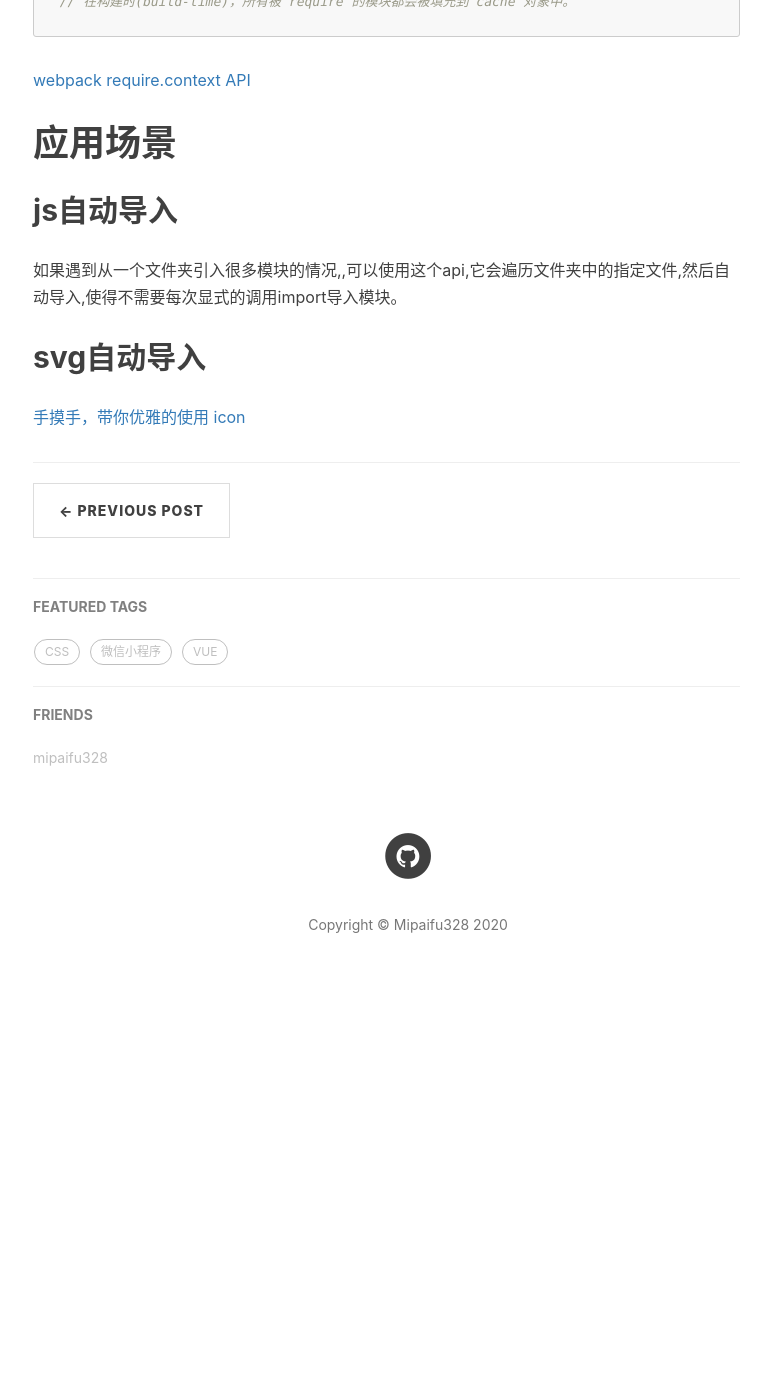
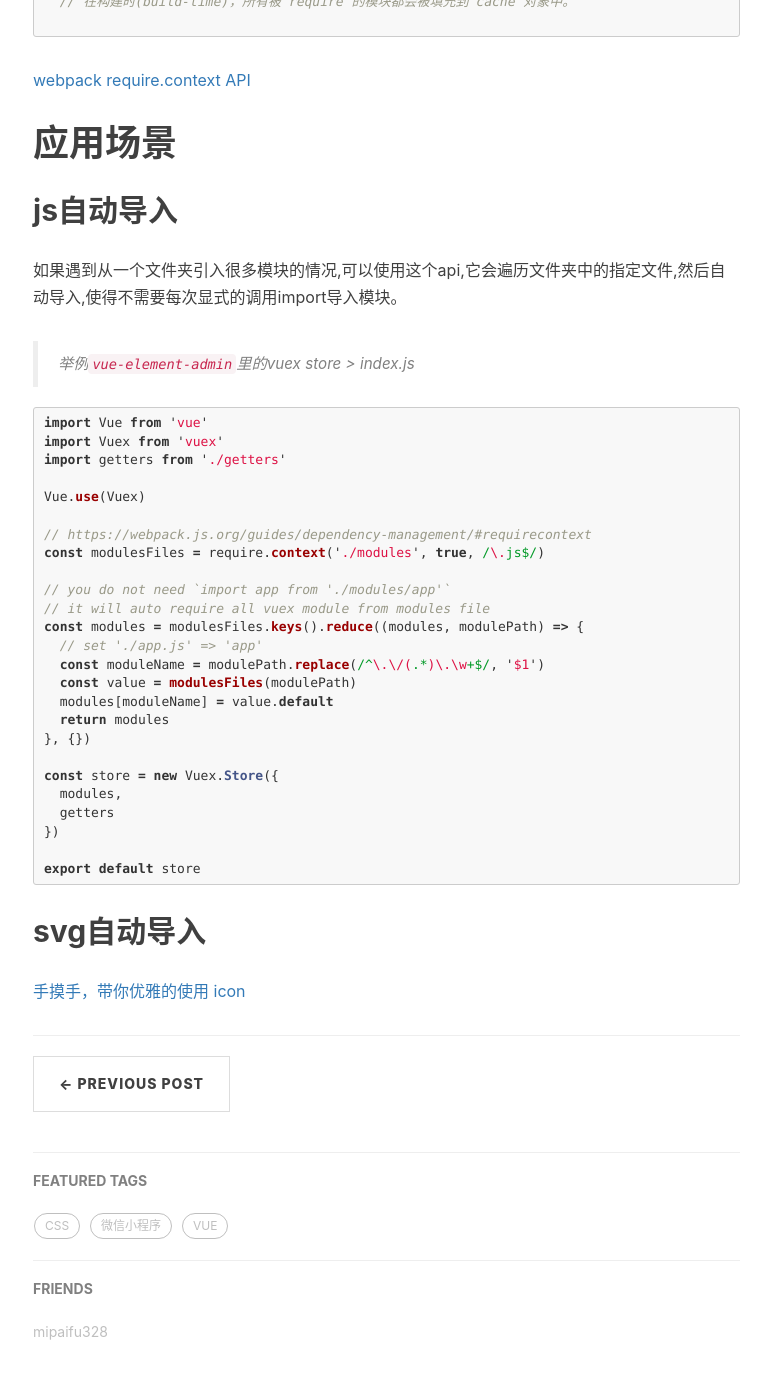
Before and after one commit to mipaifu328/mipaifu328.github.io, a Jekyll site: the page built from _posts/2020-08-14-webpack-require.context.md, in a window 1280 px wide and 1400 px high, scrolled down 1155 px. Shown: the top 1379 px of the window, without its empty margins (232-1003 px from the left). Built offline with Jekyll 4.4.1, drawn with Linux system fonts in a browser that asks for light colours; nearby versions of some CDN libraries; comment, search, counter and statistics services are not loaded; before the commit the page ends 2184 px from its top, so only the background shows below that.

Commit message:
require.context commit

````diff
--- a/_posts/2020-08-14-webpack-require.context.md
+++ b/_posts/2020-08-14-webpack-require.context.md
@@ -41,7 +41,37 @@ tag:
 
 ## js自动导入
 
-如果遇到从一个文件夹引入很多模块的情况,,可以使用这个api,它会遍历文件夹中的指定文件,然后自动导入,使得不需要每次显式的调用import导入模块。
+如果遇到从一个文件夹引入很多模块的情况,可以使用这个api,它会遍历文件夹中的指定文件,然后自动导入,使得不需要每次显式的调用import导入模块。
+
+> 举例`vue-element-admin`里的vuex store > index.js
+
+``` js
+import Vue from 'vue'
+import Vuex from 'vuex'
+import getters from './getters'
+
+Vue.use(Vuex)
+
+// https://webpack.js.org/guides/dependency-management/#requirecontext
+const modulesFiles = require.context('./modules', true, /\.js$/)
+
+// you do not need `import app from './modules/app'`
+// it will auto require all vuex module from modules file
+const modules = modulesFiles.keys().reduce((modules, modulePath) => {
+  // set './app.js' => 'app'
+  const moduleName = modulePath.replace(/^\.\/(.*)\.\w+$/, '$1')
+  const value = modulesFiles(modulePath)
+  modules[moduleName] = value.default
+  return modules
+}, {})
+
+const store = new Vuex.Store({
+  modules,
+  getters
+})
+
+export default store
+```
 
 ## svg自动导入
 [手摸手，带你优雅的使用 icon](https://juejin.im/post/6844903517564436493)
````
